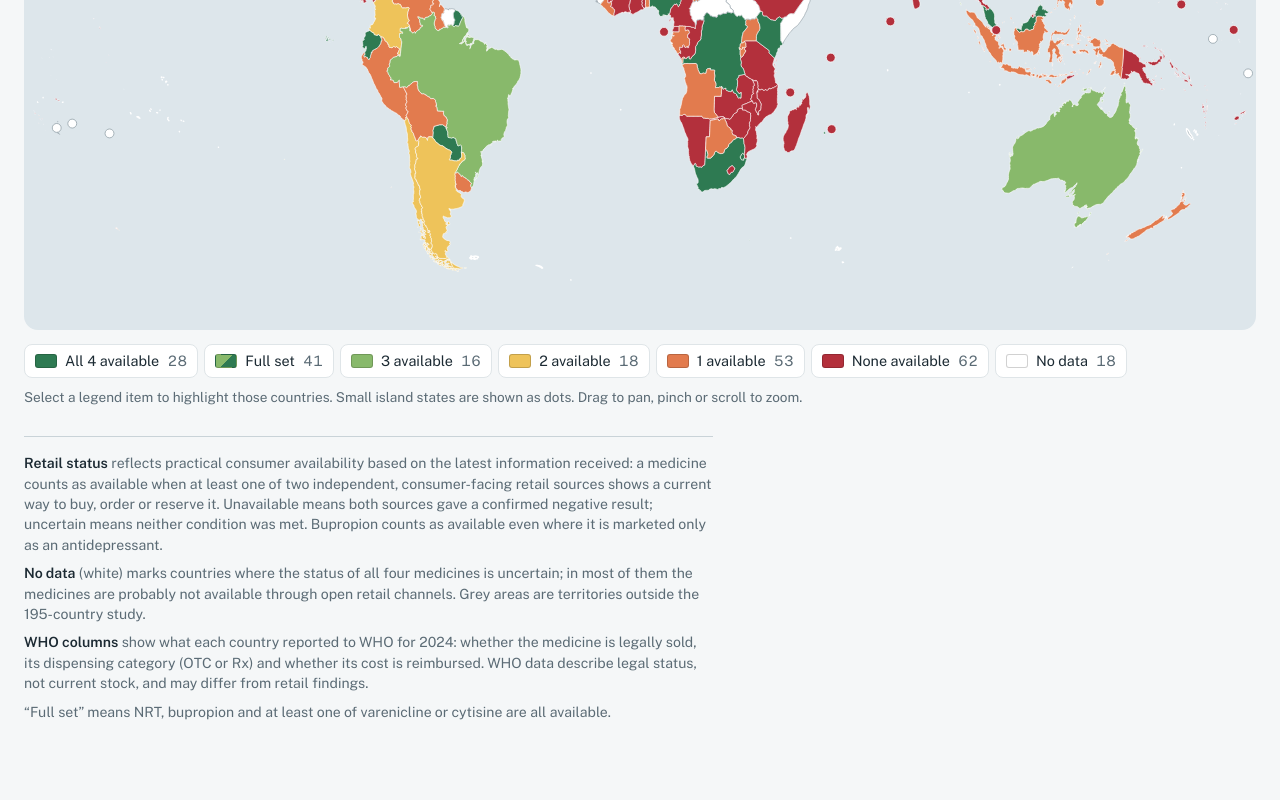
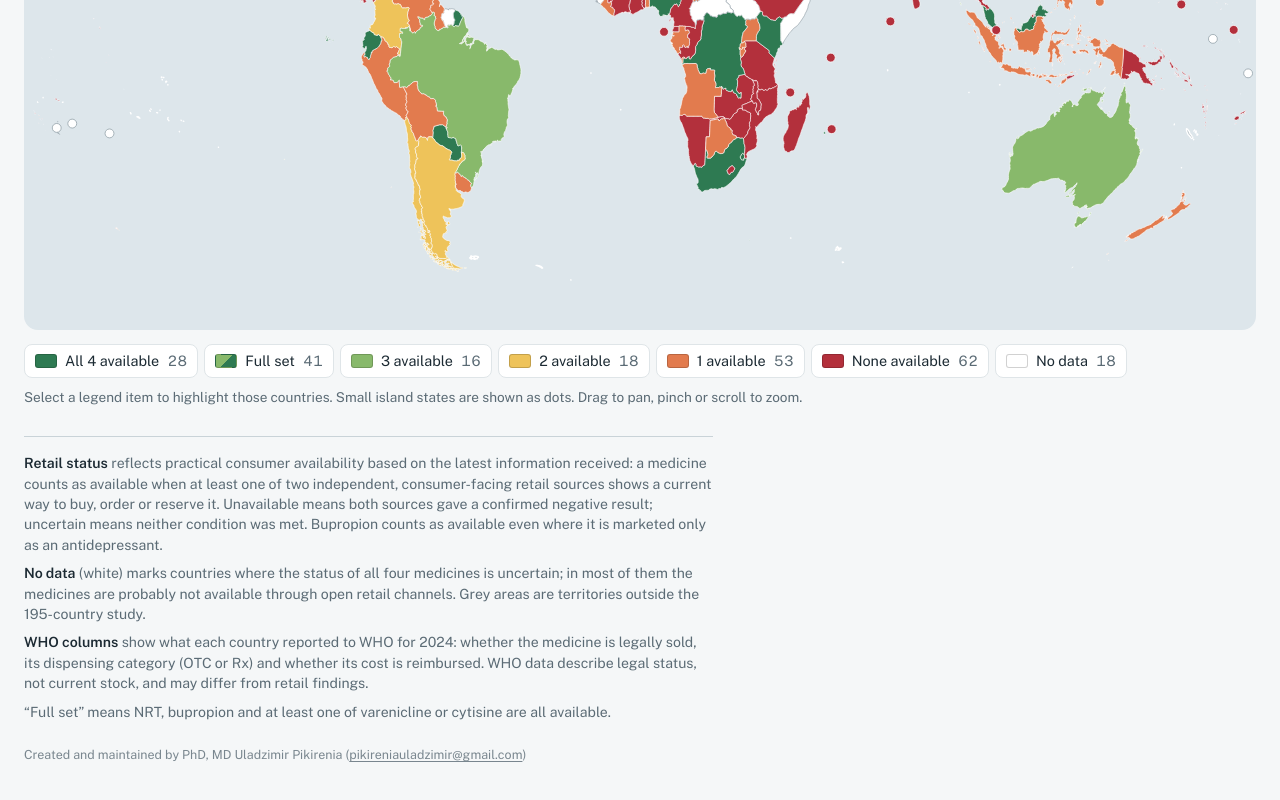
Before and after one commit to Pikirenia/tobacco_cessacion_map, a plain HTML site: page index.html in a window 1280 px wide. Shown: the part 553-1353 px from the top of the page. Before the commit the page ends 1323 px from the top, so only its background shows below. Drawn offline with nearby package versions, Linux system fonts and the light colour scheme.

Commit message:
Add site author credit

```diff
--- a/index.html
+++ b/index.html
@@ -64,6 +64,8 @@ svg#map:active{cursor:grabbing}
 .notes{margin-top:28px;border-top:1px solid var(--line);padding-top:16px;color:var(--muted);font-size:.88rem;max-width:80ch}
 .notes p{margin:0 0 8px}
 .notes b{color:var(--ink);font-weight:600}
+.credit{margin:24px 0 0;color:var(--muted);font-size:.78rem;opacity:.8}
+.credit a{color:inherit;text-underline-offset:2px}
 
 .tip{position:fixed;z-index:10;pointer-events:none;background:var(--panel);color:var(--ink);border:1px solid var(--panel-line);border-radius:12px;box-shadow:0 10px 30px rgba(10,25,35,.22);padding:12px 14px 10px;width:max-content;max-width:min(480px,calc(100vw - 24px));opacity:0;transform:translateY(4px);transition:opacity .12s,transform .12s}
 .tip.on{opacity:1;transform:none}
@@ -137,6 +139,7 @@ svg#map:active{cursor:grabbing}
   <p><b>WHO columns</b> show what each country reported to WHO for 2024: whether the medicine is legally sold, its dispensing category (OTC or Rx) and whether its cost is reimbursed. WHO data describe legal status, not current stock, and may differ from retail findings.</p>
   <p>“Full set” means NRT, bupropion and at least one of varenicline or cytisine are all available.</p>
 </section>
+<p class="credit">Created and maintained by PhD, MD Uladzimir Pikirenia (<a href="mailto:pikireniauladzimir@gmail.com">pikireniauladzimir@gmail.com</a>)</p>
 </div>
 
 <div class="tip" id="tip" role="dialog" aria-live="polite"><button class="x" type="button" aria-label="Close">×</button><div class="body"></div></div>
```
